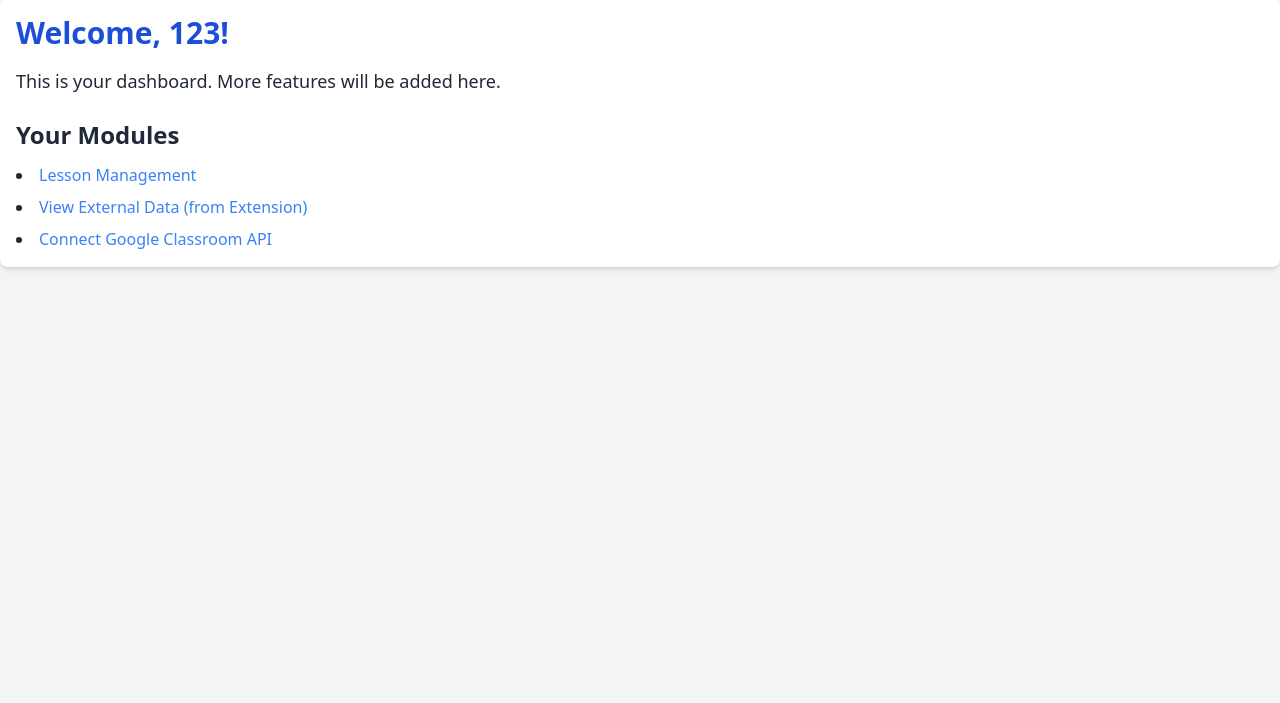
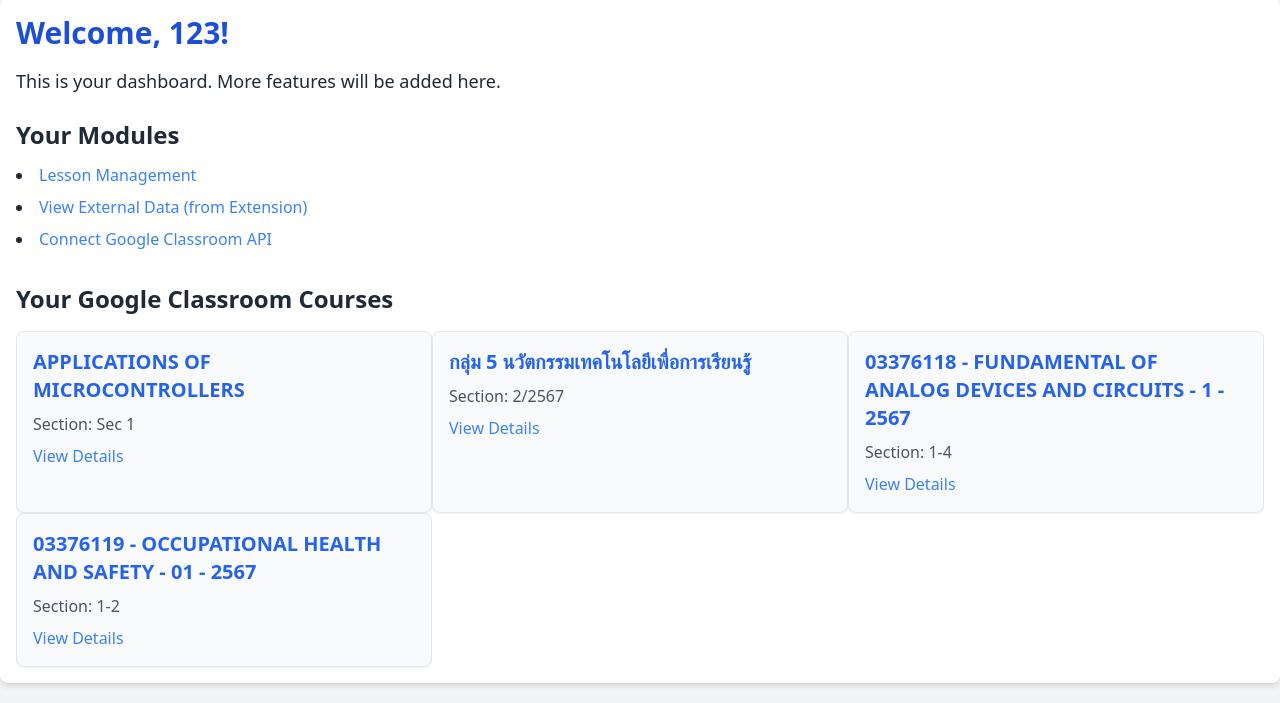
Before and after one commit to Kritternai/PyProject, a Flask app: page / in a window 1280 px wide. Shown: the part 97-800 px from the top of the page. Run offline with Flask 3, Linux system fonts and the light colour scheme; a user stored in the database is signed in.

Commit message:
Add Google Classroom data display to dashboard and update template

```diff
--- a/app/routes.py
+++ b/app/routes.py
@@ -48,7 +48,13 @@ def index():
     if 'user_id' in session:
         user = user_manager.get_user_by_id(session['user_id'])
         if user:
-            return render_template('dashboard.html', title='Dashboard', user=user)
+            # Fetch Google Classroom data to display on the dashboard
+            google_classroom_data = []
+            imported_data = ImportedData.query.filter_by(user_id=session['user_id'], platform='google_classroom_api').first()
+            if imported_data and 'courses' in imported_data.data:
+                google_classroom_data = imported_data.data['courses']
+
+            return render_template('dashboard.html', title='Dashboard', user=user, google_classroom_data=google_classroom_data)
     return render_template('index.html', title='Home')
 
 @app.route('/register', methods=['GET', 'POST'])
--- a/app/templates/dashboard.html
+++ b/app/templates/dashboard.html
@@ -39,6 +39,26 @@
                 <!-- Add links to other modules here -->
             </ul>
         </div>
+
+        <!-- Google Classroom Data Section -->
+        <div class="mt-8">
+            <h2 class="text-2xl font-semibold text-gray-800 mb-4">Your Google Classroom Courses</h2>
+            {% if google_classroom_data %}
+                <div class="grid grid-cols-1 md:grid-cols-2 lg:grid-cols-3 gap-6">
+                    {% for course in google_classroom_data %}
+                        <div class="bg-gray-50 p-4 rounded-lg shadow-sm border border-gray-200">
+                            <h3 class="text-xl font-semibold text-blue-600 mb-2">{{ course.name }}</h3>
+                            {% if course.section %}
+                                <p class="text-gray-600 mb-2">Section: {{ course.section }}</p>
+                            {% endif %}
+                            <a href="#" class="text-blue-500 hover:underline">View Details</a>
+                        </div>
+                    {% endfor %}
+                </div>
+            {% else %}
+                <p class="text-gray-600">No Google Classroom data found. <a href="{{ url_for('authorize_google_classroom') }}" class="text-blue-500 hover:underline">Connect your account</a> to see your courses.</p>
+            {% endif %}
+        </div>
     </main>
 </body>
 </html>
```
Also changed, not shown: instance/site.db.
